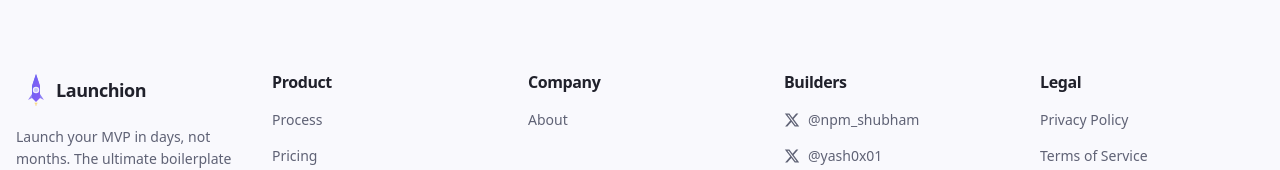
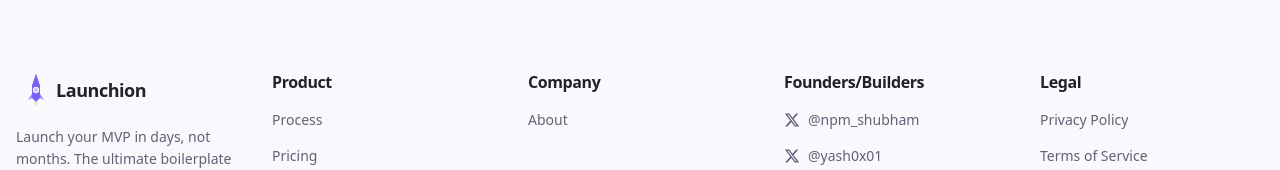
Before and after one commit to yaswanthsaivendra/launchion, a Next.js app: page / in a window 1280 px wide. Shown: the part 5894-6064 px from the top of the page. Built offline with nearby package versions, Linux system fonts and the light colour scheme.

Commit message:
feat: update footer text

```diff
--- a/components/layout/footer.tsx
+++ b/components/layout/footer.tsx
@@ -57,7 +57,7 @@
 
           {/* Builders Column */}
           <div className="flex flex-col gap-4">
-            <h3 className="font-semibold tracking-tight">Builders</h3>
+            <h3 className="font-semibold tracking-tight">Founders/Builders</h3>
             <Link
               href="https://x.com/npm_shubham"
               target="_blank"
```
